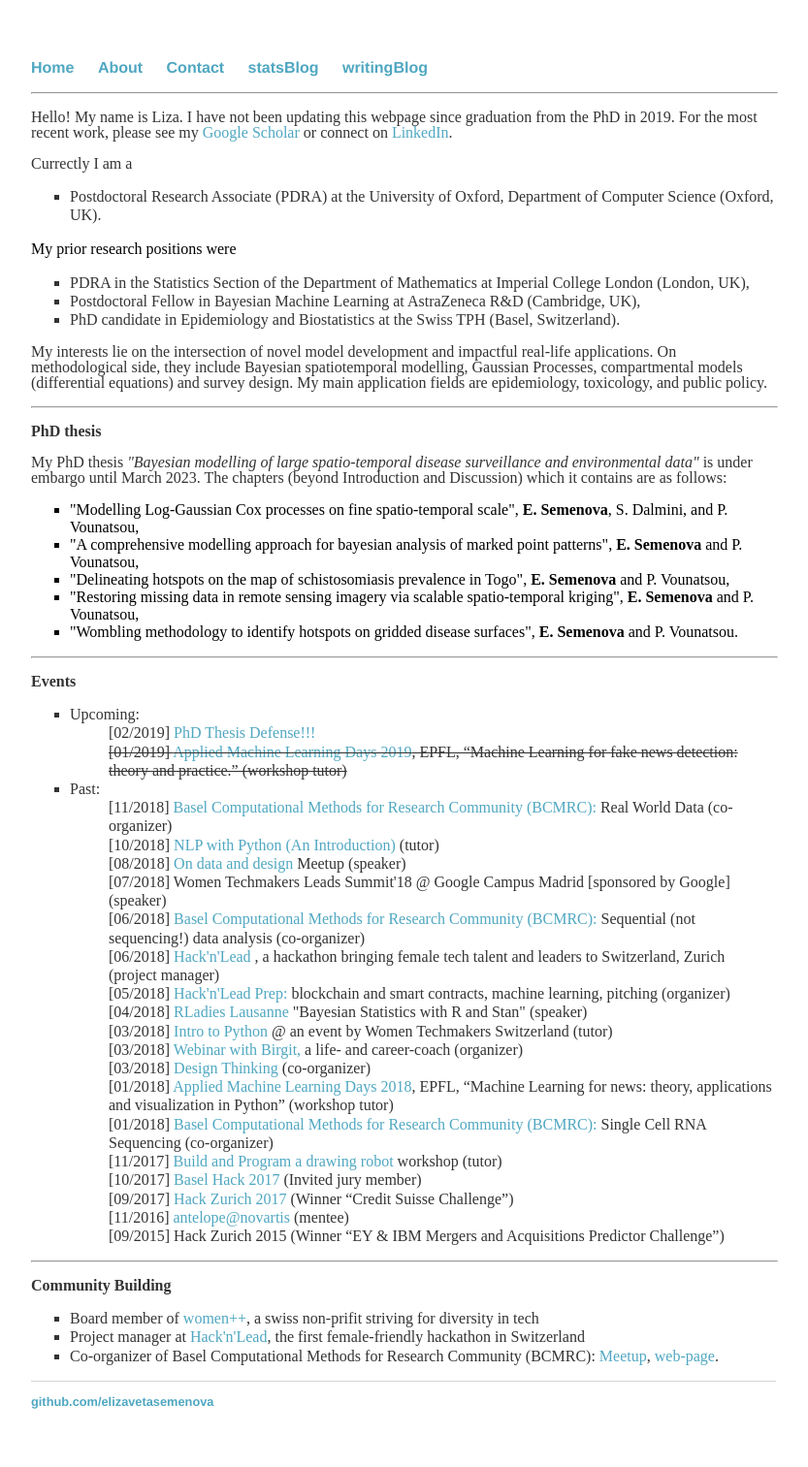
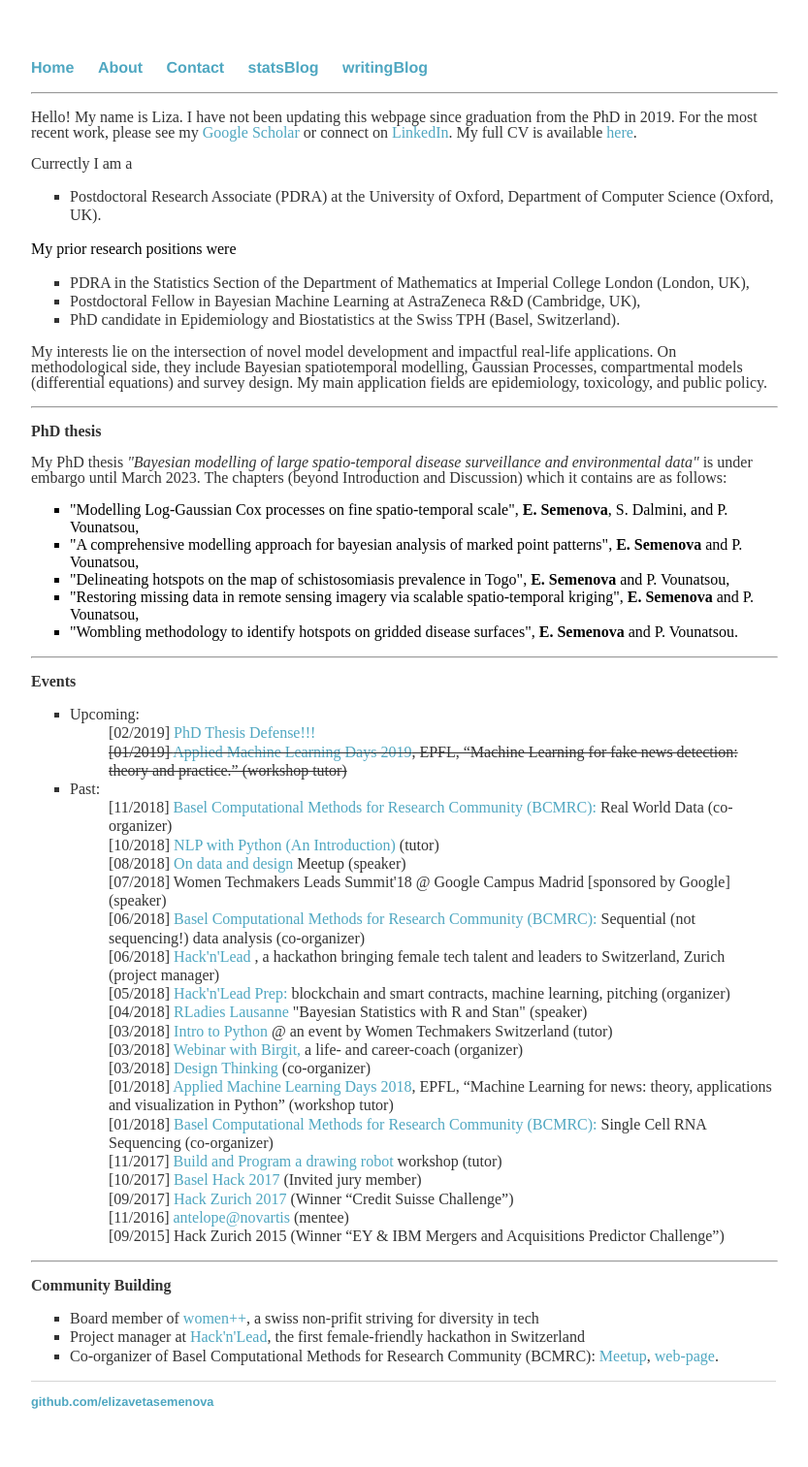
Before and after one commit to elizavetasemenova/elizavetasemenova.github.io, a Jekyll site: the page built from index.html, in a window 1280 px wide. Shown: the whole page at 97% size, without its empty margins (224-1057 px from the left). Built offline with Jekyll 4.4.1, drawn with Linux system fonts in a browser that asks for light colours.

Commit message:
Update index.html

```diff
--- a/index.html
+++ b/index.html
@@ -9,6 +9,7 @@ title: Liza Semenova, statistician in progress
 <p>
 Hello! My name is Liza. I have not been updating this webpage since graduation from the PhD in 2019. For the most recent work, please see my
 	 <a href="https://scholar.google.com/citations?user=jqGIgFEAAAAJ&hl=en">Google Scholar</a> or connect on <a href="https://www.linkedin.com/in/elizaveta-semenova/">LinkedIn</a>.
+       My full CV is available <a href="https://www.dropbox.com/s/jpl6un8u9h2rvg8/CV_academic_20220515.pdf?dl=0">here</a>.
 </p>
 
 <p>
```
